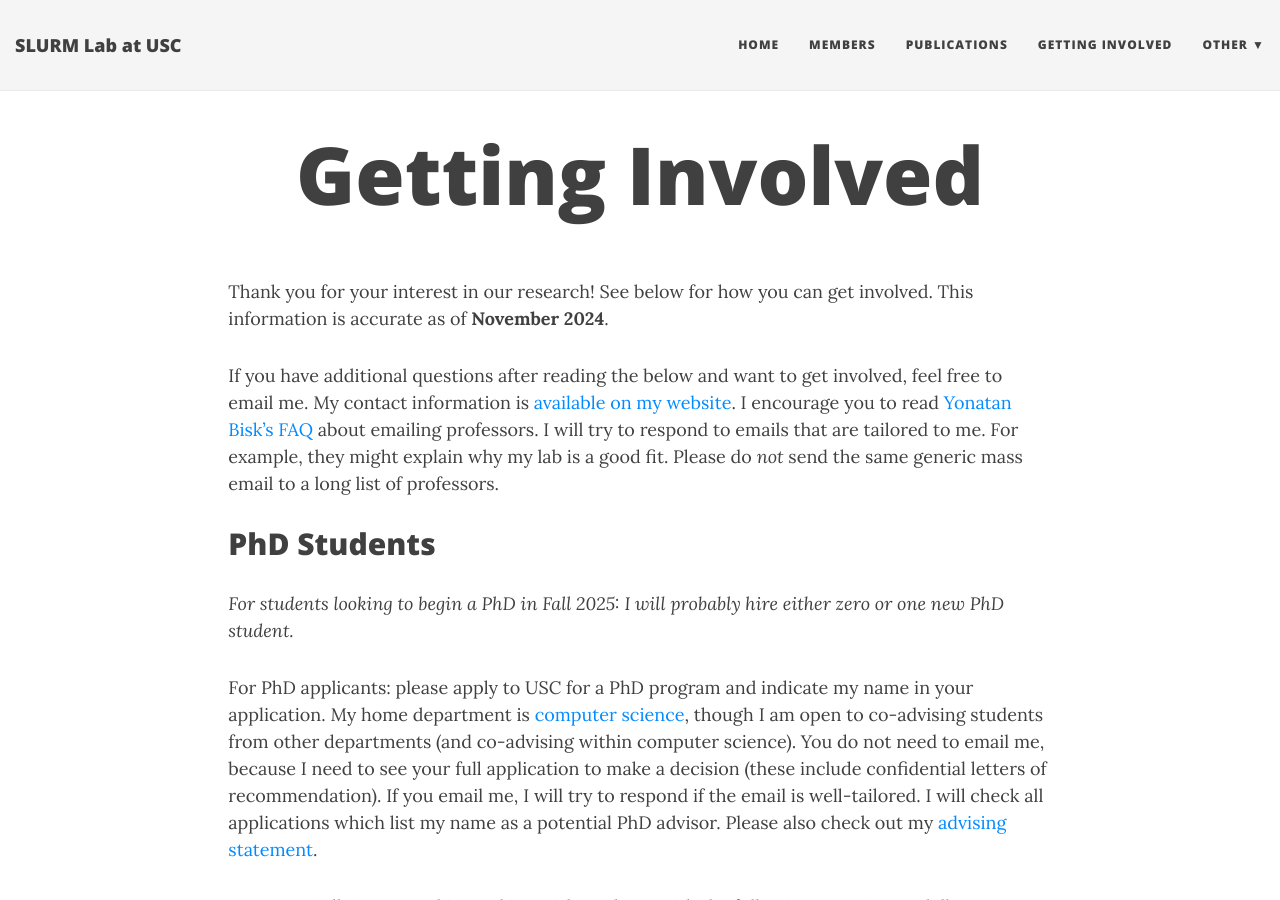
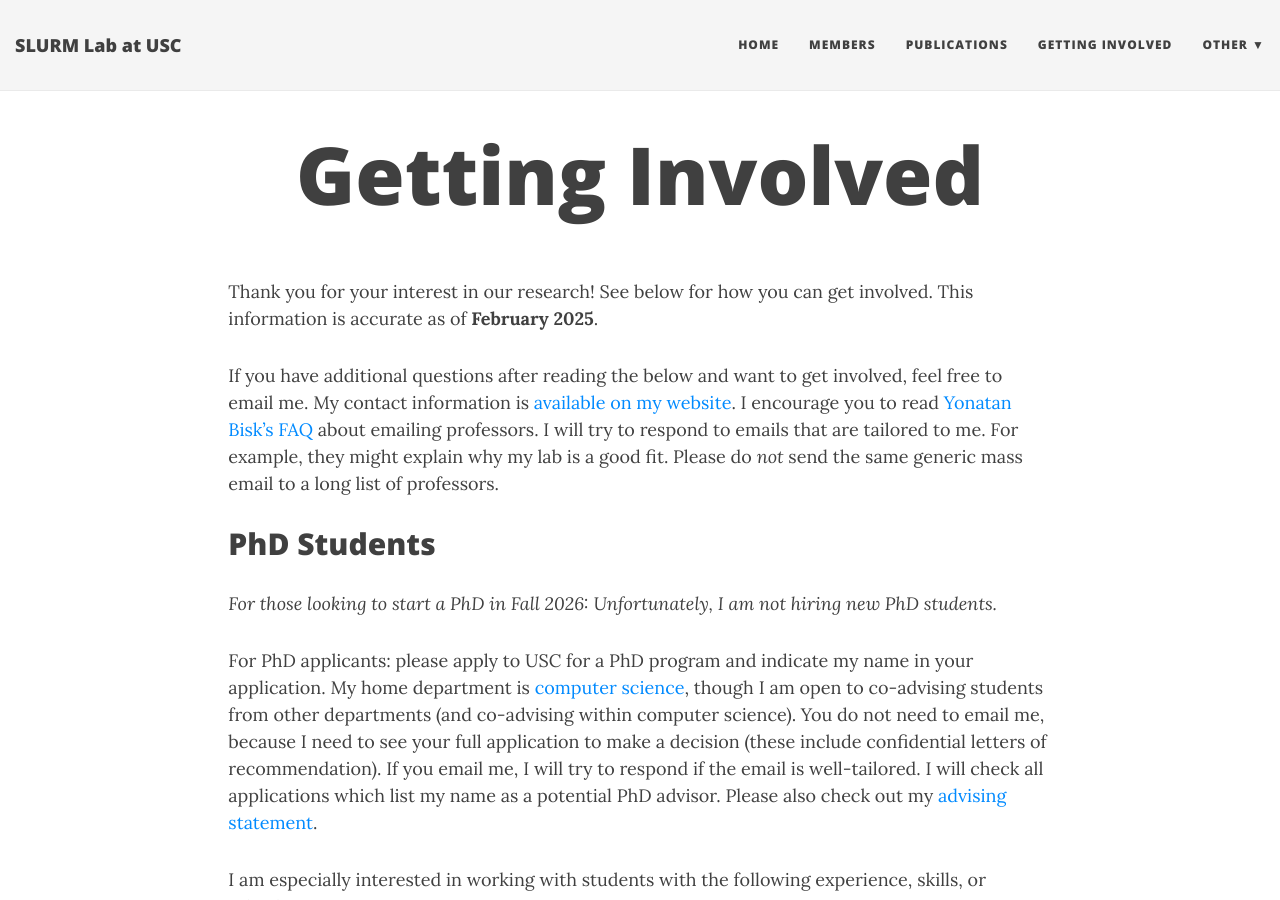
Before and after one commit to slurm-lab-usc/slurm-lab-usc.github.io, a Jekyll site: the page built from getting_involved.md, in a window 1280 px wide and 900 px high. Built offline with Jekyll 4.4.1, drawn with Linux system fonts in a browser that asks for light colours; nearby versions of some CDN libraries.

Commit message:
Update getting_involved.md

```diff
--- a/getting_involved.md
+++ b/getting_involved.md
@@ -5,7 +5,7 @@ title: Getting Involved
 ---
 
 Thank you for your interest in our research! See below for how you can get
-involved. This information is accurate as of **November 2024**.
+involved. This information is accurate as of **February 2025**.
 
 If you have additional questions after reading the below and want to get involved, feel free to email me.
 My contact information is [available on my website](https://danielseita.github.io/).
@@ -15,7 +15,7 @@ Please do *not* send the same generic mass email to a long list of professors.
 
 ## PhD Students
 
-*For students looking to begin a PhD in Fall 2025: I will probably hire either zero or one new PhD student.*
+*For those looking to start a PhD in Fall 2026: Unfortunately, I am not hiring new PhD students.*
 
 For PhD applicants: please apply to USC for a PhD program and indicate my name in
 your application. My home department is [computer science](https://www.cs.usc.edu/),
```
